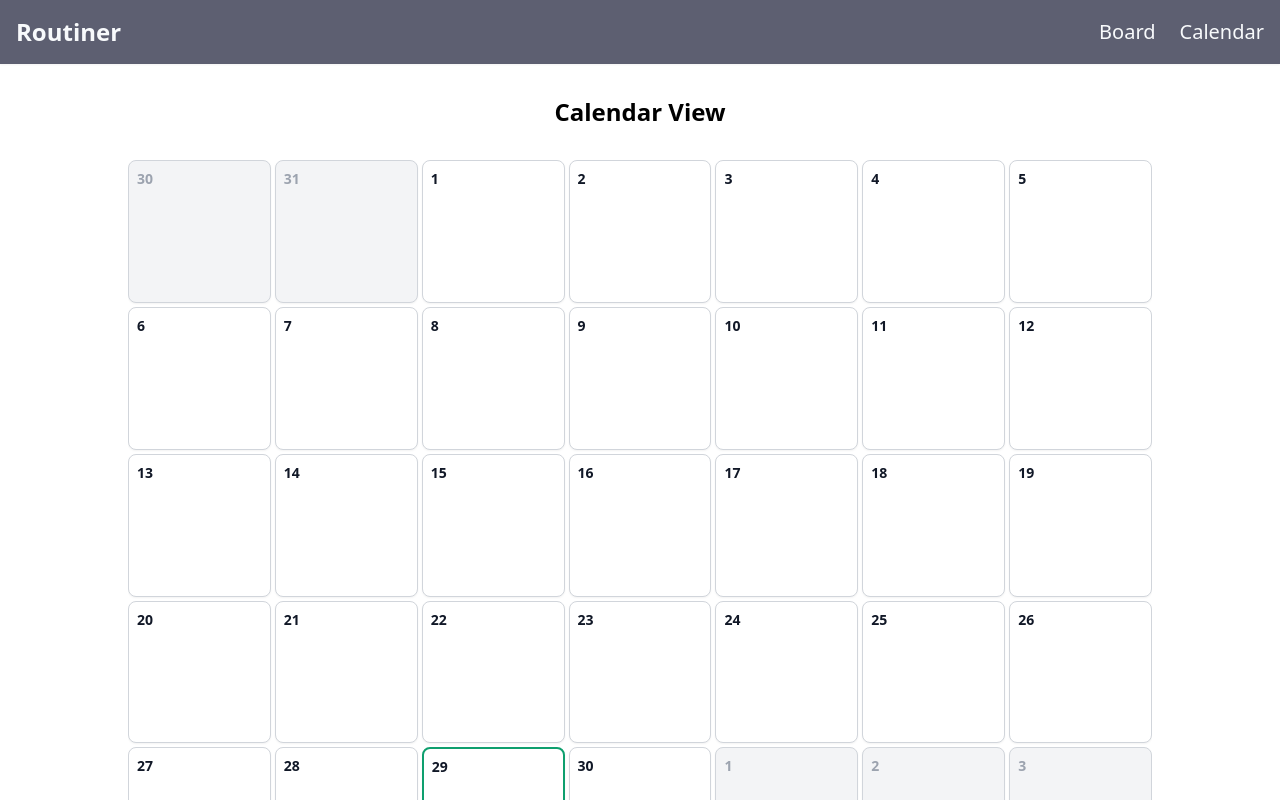
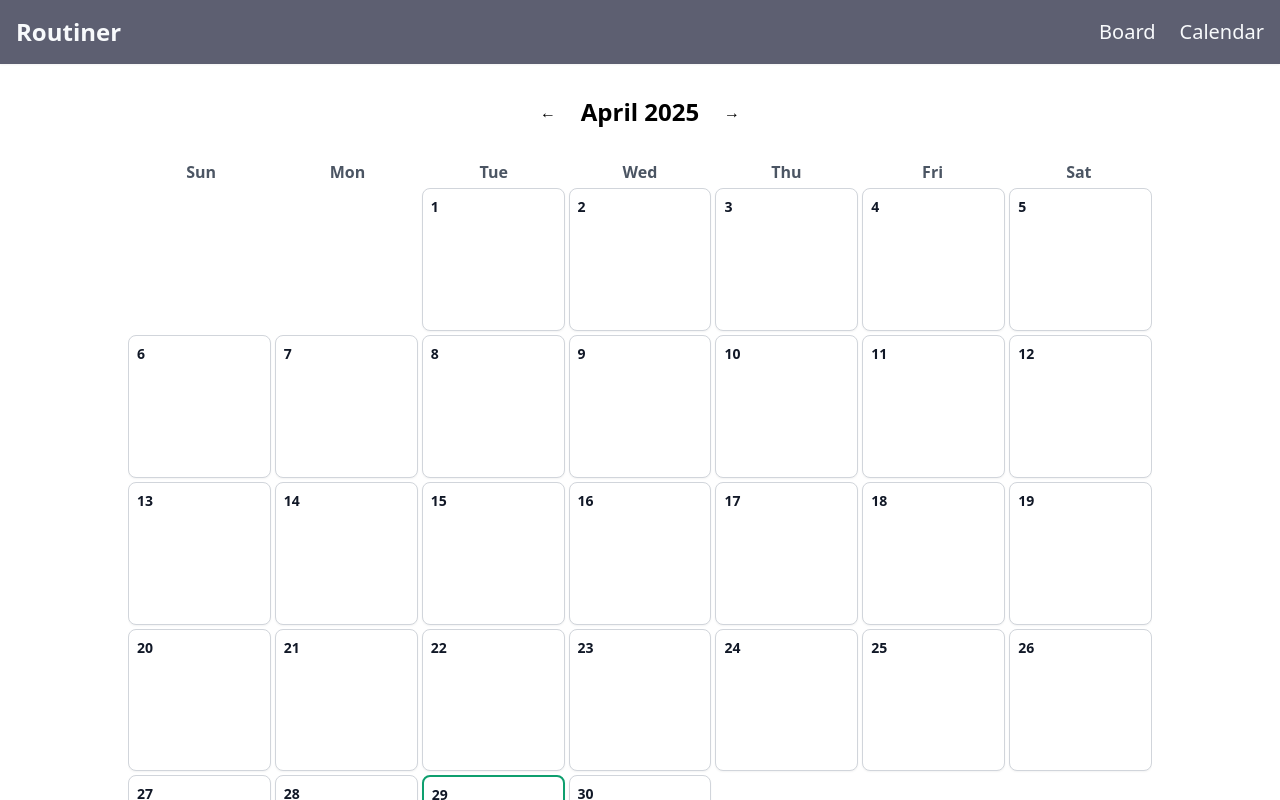
Before and after one commit to Mariphy/routiner, a Next.js app in the folder routiner/: page /calendar in a window 1280 px wide. Shown: the top 800 px of the page. Built offline with nearby package versions, Linux system fonts and the light colour scheme; no server answers.

Commit message:
update date generation in calendar, add days of the week

```diff
--- a/routiner/src/app/components/Calendar.tsx
+++ b/routiner/src/app/components/Calendar.tsx
@@ -1,19 +1,22 @@
 import React, { useState } from 'react';
-import { startOfMonth, endOfMonth, startOfWeek, endOfWeek, addDays } from 'date-fns';
+import { startOfMonth, endOfMonth, addDays, subMonths, addMonths, format, getDay } from 'date-fns';
 import Day from './Day';
 import DayCell from './DayCell';
 
+const weekDays = ['Sun', 'Mon', 'Tue', 'Wed', 'Thu', 'Fri', 'Sat'];
+
 export default function Calendar() {
-  const today = new Date();
-  const [selectedDate, setSelectedDate] = useState(today);
-  const monthStart = startOfMonth(today);
-  const monthEnd = endOfMonth(monthStart);
-  const startDate = startOfWeek(monthStart);
-  const endDate = endOfWeek(monthEnd);
+  const [currentMonth, setCurrentMonth] = useState(new Date());
+  const [selectedDate, setSelectedDate] = useState(new Date());
 
+  const monthStart = startOfMonth(currentMonth);
+  const monthEnd = endOfMonth(currentMonth);
+
+  // Calculate leading empty days for the first week
+  const startDayOfWeek = getDay(monthStart);
   const allDays: Date[] = [];
-  let day = startDate;
-  while (day <= endDate) {
+  let day = monthStart;
+  while (day <= monthEnd) {
     allDays.push(day);
     day = addDays(day, 1);
   }
@@ -21,22 +24,49 @@ export default function Calendar() {
   return (
     <div className="flex flex-col h-screen">
       <div className="flex flex-col justify-between items-center flex-shrink p-4">
-        <div className="text-center mb-4 p-4">
-          <h2 className="text-2xl font-bold">Calendar View</h2>
+        <div className="text-center mb-4 p-4 flex items-center justify-center gap-4">
+          <button
+            onClick={() => setCurrentMonth(subMonths(currentMonth, 1))}
+            className="px-2 py-1 rounded hover:bg-gray-200"
+            aria-label="Previous Month"
+          >
+            &#8592;
+          </button>
+          <h2 className="text-2xl font-bold min-w-[120px]">
+            {format(currentMonth, 'MMMM yyyy')}
+          </h2>
+          <button
+            onClick={() => setCurrentMonth(addMonths(currentMonth, 1))}
+            className="px-2 py-1 rounded hover:bg-gray-200"
+            aria-label="Next Month"
+          >
+            &#8594;
+          </button>
         </div>
+        {/* Days of week header */}
+        <div className="grid grid-cols-7 w-full max-w-screen-lg mb-1">
+          {weekDays.map((wd) => (
+            <div key={wd} className="text-center font-semibold text-gray-600">{wd}</div>
+          ))}
+        </div>
+        {/* Calendar grid */}
         <div className="grid grid-cols-7 gap-1 w-full max-w-screen-lg max-h-screen-lg overflow-auto">
+          {/* Add empty cells for days before the first of the month */}
+          {Array.from({ length: startDayOfWeek }).map((_, idx) => (
+            <div key={`empty-${idx}`} />
+          ))}
           {allDays.map((day) => (
             <DayCell
               key={day.toISOString()}
               day={day}
-                today={today}
+              today={new Date()}
               selectedDate={selectedDate}
               onClick={setSelectedDate}
             />
           ))}
         </div>
       </div>
-      <div className='p-6'>
+      <div className="p-6">
         <Day selectedDate={selectedDate} />
       </div>
     </div>
```
Lines whose indentation alone changed are shown as unchanged.
